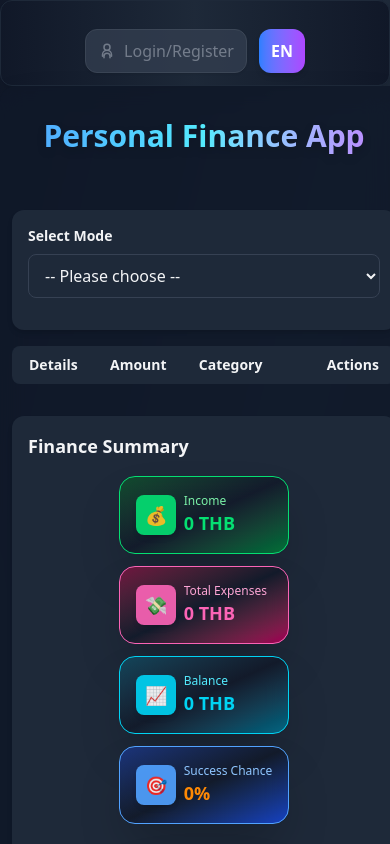
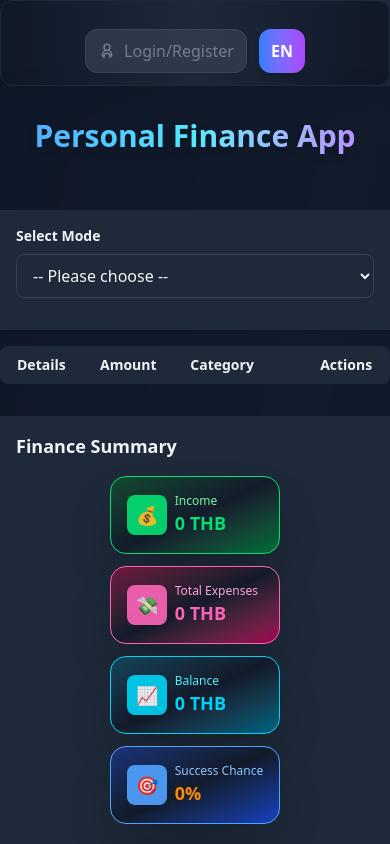
Before and after one commit to thee-banda/personal-finance-app, a React (Vite) app in the folder frontend/: page / in a window 390 px wide. Shown: the top 844 px of the page. Built offline with nearby package versions, Linux system fonts and the light colour scheme.

Commit message:
Added: "รองรับการใช้งานข้ามแพลตฟอร์ม (Mobile Friendly)" in green text. Main layout in App.jsx is now more responsive with improved padding for mobile devices.

```diff
--- a/frontend/src/App.jsx
+++ b/frontend/src/App.jsx
@@ -179,7 +179,7 @@ function App() {
   <div className="min-h-screen bg-gradient-to-br from-gray-900 via-gray-800 to-gray-900 text-gray-100 flex flex-col">
       <Navbar />
 
-  <main className="max-w-6xl mx-auto px-3 sm:px-4 lg:px-6 py-8 sm:py-12 lg:py-16 bg-gray-900/80 rounded-2xl shadow-2xl backdrop-blur-md flex-1">
+  <main className="w-full px-0 sm:px-0 lg:px-0 py-8 sm:py-12 lg:py-16 bg-gray-900/80 rounded-none shadow-2xl backdrop-blur-md flex-1">
         <h1 className="text-3xl sm:text-4xl lg:text-5xl font-extrabold text-center mb-10 lg:mb-14 text-transparent bg-clip-text bg-gradient-to-r from-blue-400 via-cyan-300 to-purple-400 drop-shadow-lg">
           {t.appTitle}
         </h1>
@@ -194,7 +194,7 @@ function App() {
         </div>
 
         {/* Dropdown เลือกโหมด */}
-        <div className="bg-gray-800 p-4 sm:p-6 rounded-xl sm:rounded-2xl shadow-md mb-4 sm:mb-6">
+  <div className="bg-gray-800 p-4 sm:p-6 rounded-none shadow-md mb-4 sm:mb-6 w-full">
           <label className="block mb-2 font-semibold text-gray-100 text-sm sm:text-base">
             {t.selectMode}
           </label>
@@ -211,9 +211,9 @@ function App() {
           {/* Grid layout */}
           <div className="mt-4 sm:mt-5">
             {mode === "income" && (
-              <div className="grid grid-cols-1 lg:grid-cols-2 gap-4 sm:gap-6">
+              <div className="grid grid-cols-1 lg:grid-cols-2 gap-4 sm:gap-6 w-full">
                 {/* Income Form */}
-                <div className="bg-gray-800 p-4 sm:p-6 rounded-xl sm:rounded-2xl shadow-md hover:shadow-lg transition h-fit">
+                <div className="bg-gray-800 p-4 sm:p-6 rounded-none shadow-md hover:shadow-lg transition h-fit w-full">
                   <h2 className="text-base sm:text-lg font-semibold mb-3 sm:mb-4 text-gray-100">
                     {t.addIncome}
                   </h2>
@@ -222,7 +222,7 @@ function App() {
 
                 {/* Income History */}
                 {showOptions.incomeHistory && (
-                  <div className="bg-gray-800 p-4 sm:p-6 rounded-xl sm:rounded-2xl shadow-md hover:shadow-lg transition">
+                  <div className="bg-gray-800 p-4 sm:p-6 rounded-none shadow-md hover:shadow-lg transition w-full">
                     <h2 className="text-base sm:text-lg font-semibold mb-3 sm:mb-4 text-gray-100">
                       {t.incomeHistory}
                     </h2>
@@ -241,7 +241,7 @@ function App() {
             {mode === "expense" && (
               <div className="grid grid-cols-1 lg:grid-cols-2 gap-4 sm:gap-6">
                 {/* Expense Form */}
-                <div className="bg-gray-800 p-4 sm:p-6 rounded-xl sm:rounded-2xl shadow-md hover:shadow-lg transition">
+                <div className="bg-gray-800 p-4 sm:p-6 rounded-none shadow-md hover:shadow-lg transition w-full">
                   <h2 className="text-base sm:text-lg font-semibold mb-3 sm:mb-4 text-gray-100">
                     {t.addExpense}
                   </h2>
@@ -250,7 +250,7 @@ function App() {
 
                 {/* Expense History */}
                 {showOptions.expenseHistory && (
-                  <div className="bg-gray-800 p-4 sm:p-6 rounded-xl sm:rounded-2xl shadow-md hover:shadow-lg transition">
+                  <div className="bg-gray-800 p-4 sm:p-6 rounded-none shadow-md hover:shadow-lg transition w-full">
                     <h2 className="text-base sm:text-lg font-semibold mb-3 sm:mb-4 text-gray-100">
                       {t.expenseHistory}
                     </h2>
@@ -289,7 +289,7 @@ function App() {
 
         {/* ✅ Dashboard Summary Card */}
         {showOptions.summary && (
-          <div className="mt-8 sm:mt-10 lg:mt-12 bg-gray-800 p-4 sm:p-6 rounded-xl sm:rounded-2xl shadow-md hover:shadow-lg transition">
+          <div className="mt-8 sm:mt-10 lg:mt-12 bg-gray-800 p-4 sm:p-6 rounded-none shadow-md hover:shadow-lg transition w-full">
             <h2 className="text-lg sm:text-xl font-bold mb-4 sm:mb-6 text-gray-100">
               {t.financeSummary}
             </h2>
--- a/frontend/src/components/Footer.jsx
+++ b/frontend/src/components/Footer.jsx
@@ -17,6 +17,7 @@ function Footer() {
           &copy; {new Date().getFullYear()} thee-banda. All rights reserved.
         </p>
         <div className="mt-4 text-xs text-gray-400 flex flex-wrap items-center justify-center gap-3">
+          <div className="w-full text-center text-green-400 font-semibold mb-2">รองรับการใช้งานข้ามแพลตฟอร์ม (Mobile Friendly)</div>
           <span className="font-semibold text-blue-400">เทคโนโลยีที่ใช้:</span>
           <span className="flex items-center gap-1">
             {/* React */}
```
